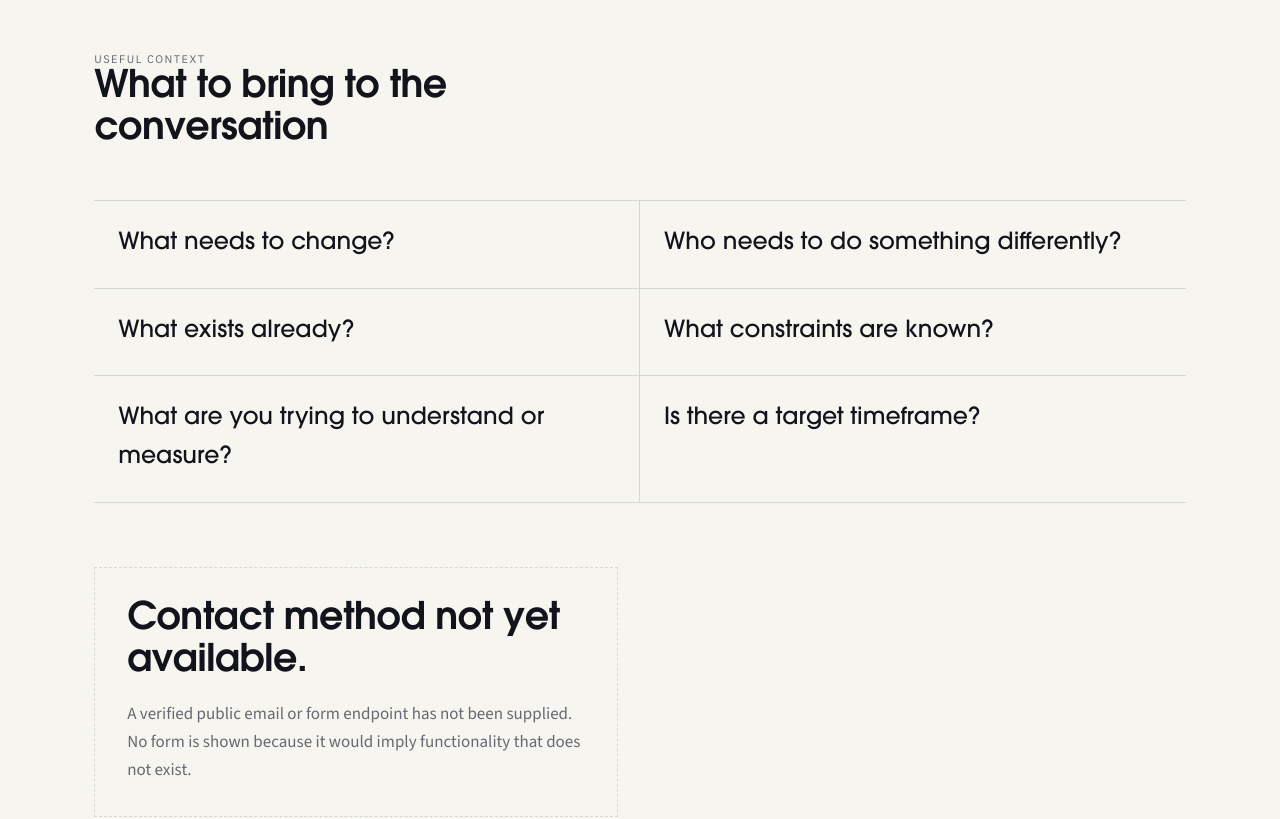
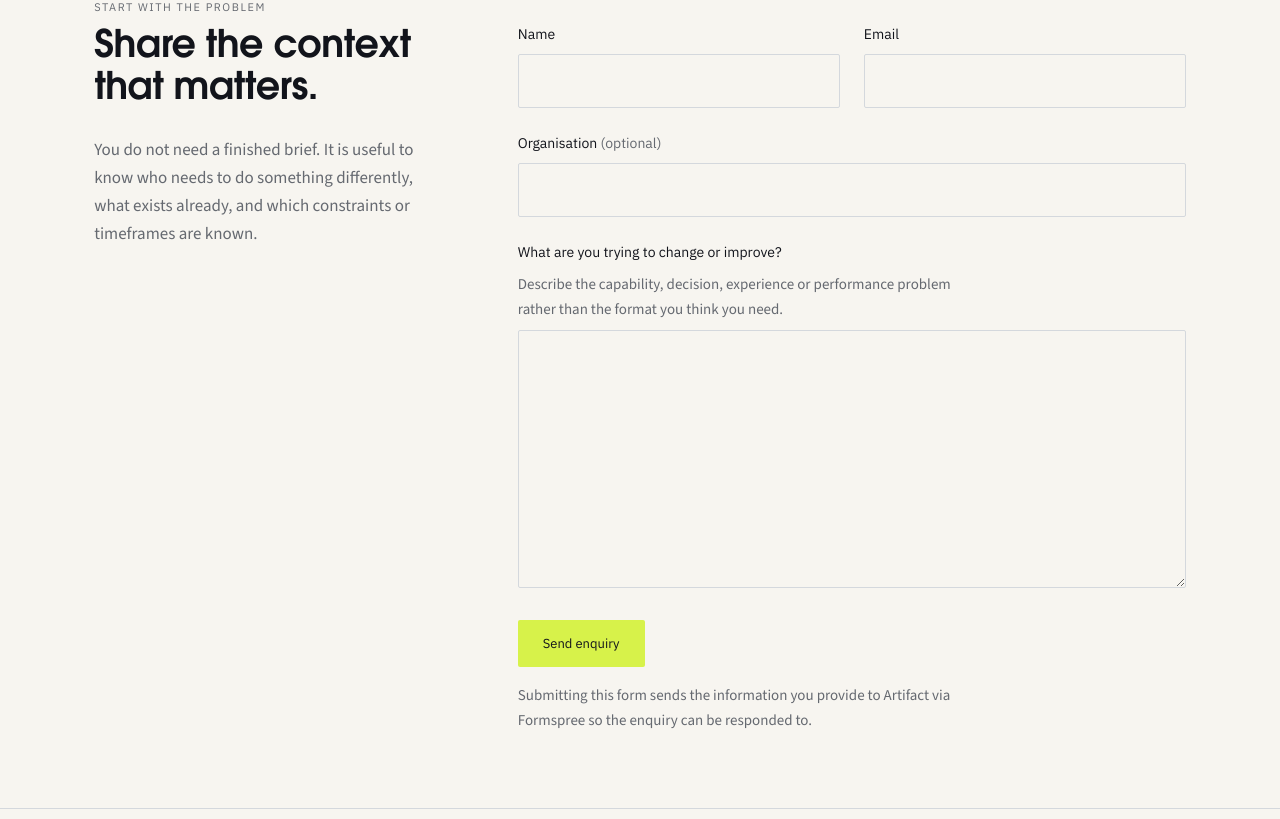
Before and after one commit to glennhammond/artifact-learning-site, a React (Vite) app: page /contact in a window 1280 px wide. Shown: the part 600-1419 px from the top of the page. Built offline with nearby package versions, Linux system fonts and the light colour scheme.

Commit message:
feat: refine Ink hero Signal and integrate contact form

```diff
--- a/package.json
+++ b/package.json
@@ -15,6 +15,7 @@
     "@fontsource/ibm-plex-mono": "^5.3.0",
     "@fontsource/ibm-plex-sans": "^5.3.0",
     "@fontsource/source-sans-3": "^5.3.0",
+    "@formspree/react": "^3.0.0",
     "react": "^18.3.1",
     "react-dom": "^18.3.1",
     "react-router-dom": "^6.26.2"
--- a/src/content/site.ts
+++ b/src/content/site.ts
@@ -82,12 +82,3 @@ export const workDetails = {
     status: "Maturity is stated per layer; representative proof is used where real captures are not publication-ready.",
   },
 } as const;
-
-export const contactPrompts = [
-  "What needs to change?",
-  "Who needs to do something differently?",
-  "What exists already?",
-  "What constraints are known?",
-  "What are you trying to understand or measure?",
-  "Is there a target timeframe?",
-];
--- /dev/null
+++ b/src/site/ContactForm.css
@@ -0,0 +1,132 @@
+.site-contact-layout {
+  display: grid;
+  grid-template-columns: minmax(0, 1fr);
+  gap: var(--space-8);
+  align-items: start;
+}
+
+.site-contact-context h2 {
+  margin-block: var(--space-3) var(--space-5);
+}
+
+.site-contact-context p:last-child {
+  max-width: 48ch;
+  color: var(--color-text-secondary);
+}
+
+.site-contact-form {
+  display: grid;
+  grid-template-columns: minmax(0, 1fr);
+  gap: var(--space-5);
+  padding-block-start: var(--space-5);
+  border-block-start: var(--border-thickness) solid var(--color-ink);
+}
+
+.site-contact-form__field {
+  display: grid;
+  gap: var(--space-2);
+  align-content: start;
+}
+
+.site-contact-form__field label {
+  font-family: var(--type-ui);
+  font-size: var(--text-ui-nav);
+  font-weight: var(--weight-ui-strong);
+}
+
+.site-contact-form__field label span,
+.site-contact-form__hint,
+.site-contact-form__privacy {
+  color: var(--color-text-secondary);
+  font-weight: var(--weight-body);
+}
+
+.site-contact-form__hint,
+.site-contact-form__privacy {
+  max-width: 62ch;
+  font-size: var(--text-small);
+}
+
+.site-contact-form input,
+.site-contact-form textarea {
+  width: 100%;
+  border: var(--border-thickness) solid var(--color-border);
+  border-radius: var(--radius-control);
+  background: var(--color-paper);
+  color: var(--color-ink);
+  font: inherit;
+}
+
+.site-contact-form input {
+  min-height: 48px;
+  padding: var(--space-3) var(--space-4);
+}
+
+.site-contact-form textarea {
+  min-height: 12rem;
+  padding: var(--space-4);
+  resize: vertical;
+}
+
+.site-contact-form input[aria-invalid="true"],
+.site-contact-form textarea[aria-invalid="true"] {
+  border-color: var(--color-semantic-error);
+}
+
+.site-contact-form__error,
+.site-contact-form__submission-error {
+  color: var(--color-semantic-error);
+  font-size: var(--text-small);
+}
+
+.site-contact-form__submission-error {
+  padding: var(--space-4);
+  border-inline-start: 3px solid currentColor;
+}
+
+.site-contact-form__submit {
+  display: grid;
+  justify-items: start;
+  gap: var(--space-4);
+  margin-block-start: var(--space-2);
+}
+
+.site-contact-success {
+  padding-block-start: var(--space-5);
+  border-block-start: var(--border-thickness) solid var(--color-ink);
+}
+
+.site-contact-success__marker {
+  display: block;
+  width: 2.5rem;
+  height: 4px;
+  margin-block-end: var(--space-5);
+  background: var(--color-signal);
+}
+
+.site-contact-success h2 {
+  margin-block-end: var(--space-4);
+}
+
+.site-contact-success p {
+  max-width: 48ch;
+  color: var(--color-text-secondary);
+}
+
+@media (min-width: 760px) {
+  .site-contact-form {
+    grid-template-columns: repeat(2, minmax(0, 1fr));
+    gap: var(--space-5);
+  }
+
+  .site-contact-form__field--wide {
+    grid-column: 1 / -1;
+  }
+}
+
+@media (min-width: 960px) {
+  .site-contact-layout {
+    grid-template-columns: minmax(240px, 4fr) minmax(0, 8fr);
+    gap: clamp(3rem, 7vw, 7rem);
+  }
+}
--- /dev/null
+++ b/src/site/ContactForm.tsx
@@ -0,0 +1,83 @@
+import { useEffect, useRef } from "react";
+import { useForm, ValidationError } from "@formspree/react";
+import { Button } from "../design-system/Button";
+import "./ContactForm.css";
+
+interface ContactFields {
+  [key: string]: string;
+  name: string;
+  email: string;
+  organisation: string;
+  message: string;
+}
+
+type ContactFieldName = "name" | "email" | "organisation" | "message";
+
+const formId = "mqanpoeg";
+
+export function ContactForm() {
+  const [state, handleSubmit] = useForm<ContactFields>(formId);
+  const successRef = useRef<HTMLDivElement>(null);
+  const fieldHasError = (field: ContactFieldName) => Boolean(state.errors?.getFieldErrors(field).length);
+  const hasFormError = Boolean(state.errors?.getFormErrors().length);
+  const nameHasError = fieldHasError("name");
+  const emailHasError = fieldHasError("email");
+  const organisationHasError = fieldHasError("organisation");
+  const messageHasError = fieldHasError("message");
+
+  useEffect(() => {
+    if (state.succeeded) successRef.current?.focus();
+  }, [state.succeeded]);
+
+  if (state.succeeded) {
+    return (
+      <div className="site-contact-success" role="status" tabIndex={-1} ref={successRef}>
+        <span className="site-contact-success__marker" aria-hidden="true" />
+        <h2>Thank you. Your message has been sent.</h2>
+        <p>I'll be in touch after I've reviewed the context you've provided.</p>
+      </div>
+    );
+  }
+
+  return (
+    <form className="site-contact-form" onSubmit={handleSubmit} aria-labelledby="enquiry-heading" aria-busy={state.submitting}>
+      <div className="site-contact-form__field">
+        <label htmlFor="contact-name">Name</label>
+        <input id="contact-name" name="name" type="text" autoComplete="name" required aria-invalid={nameHasError || undefined} aria-describedby={nameHasError ? "contact-name-error" : undefined} />
+        <ValidationError<ContactFields> id="contact-name-error" className="site-contact-form__error" prefix="Name" field="name" errors={state.errors} />
+      </div>
+
+      <div className="site-contact-form__field">
+        <label htmlFor="contact-email">Email</label>
+        <input id="contact-email" name="email" type="email" autoComplete="email" required aria-invalid={emailHasError || undefined} aria-describedby={emailHasError ? "contact-email-error" : undefined} />
+        <ValidationError<ContactFields> id="contact-email-error" className="site-contact-form__error" prefix="Email" field="email" errors={state.errors} />
+      </div>
+
+      <div className="site-contact-form__field site-contact-form__field--wide">
+        <label htmlFor="contact-organisation">Organisation <span>(optional)</span></label>
+        <input id="contact-organisation" name="organisation" type="text" autoComplete="organization" aria-invalid={organisationHasError || undefined} aria-describedby={organisationHasError ? "contact-organisation-error" : undefined} />
+        <ValidationError<ContactFields> id="contact-organisation-error" className="site-contact-form__error" prefix="Organisation" field="organisation" errors={state.errors} />
+      </div>
+
+      <div className="site-contact-form__field site-contact-form__field--wide">
+        <label htmlFor="contact-message">What are you trying to change or improve?</label>
+        <p id="contact-message-hint" className="site-contact-form__hint">Describe the capability, decision, experience or performance problem rather than the format you think you need.</p>
+        <textarea id="contact-message" name="message" rows={8} required aria-invalid={messageHasError || undefined} aria-describedby={`contact-message-hint${messageHasError ? " contact-message-error" : ""}`} />
+        <ValidationError<ContactFields> id="contact-message-error" className="site-contact-form__error" prefix="Learning challenge" field="message" errors={state.errors} />
+      </div>
+
+      <div className="site-contact-form__submit site-contact-form__field--wide">
+        {hasFormError && (
+          <div className="site-contact-form__submission-error" role="alert">
+            <p>Something prevented the message from being sent. Check the details above and try again.</p>
+            <ValidationError<ContactFields> errors={state.errors} />
+          </div>
+        )}
+        <Button variant="primary" disabled={state.submitting} type="submit">
+          {state.submitting ? "Sending…" : "Send enquiry"}
+        </Button>
+        <p className="site-contact-form__privacy">Submitting this form sends the information you provide to Artifact via Formspree so the enquiry can be responded to.</p>
+      </div>
+    </form>
+  );
+}
--- a/src/site/pages/ContactPage.tsx
+++ b/src/site/pages/ContactPage.tsx
@@ -1,5 +1,6 @@
 import { Container } from "../../components/layout/Container";
-import { contactPrompts, definitionEngagement } from "../../content/site";
+import { definitionEngagement } from "../../content/site";
+import { ContactForm } from "../ContactForm";
 import { PageIntro } from "../PageIntro";
 import { SiteShell } from "../SiteShell";
 import { usePageMeta } from "../usePageMeta";
@@ -9,8 +10,19 @@ export function ContactPage() {
   usePageMeta("Discuss a learning challenge – Artifact", "Prepare for an initial conversation with Artifact Learning about a learning, capability or experience problem.");
   return (
     <SiteShell>
-      <PageIntro eyebrow="Contact" title="Discuss a learning challenge." intro="An initial conversation is most useful when it begins with what needs to change, not a predetermined format or technology." aside={<p>No public contact destination is configured yet. This page does not collect or submit information.</p>} />
-      <section className="site-section" aria-labelledby="bring-heading"><Container width="content"><p className="kicker">Useful context</p><h2 id="bring-heading" className="site-section__heading">What to bring to the conversation</h2><ul className="site-contact-prompts">{contactPrompts.map((prompt) => <li key={prompt}>{prompt}</li>)}</ul><div className="site-contact-hook"><h2>Contact method not yet available.</h2><p>A verified public email or form endpoint has not been supplied. No form is shown because it would imply functionality that does not exist.</p></div></Container></section>
+      <PageIntro tone="ink" eyebrow="Contact" title="Discuss a learning challenge." intro="An initial conversation is most useful when it begins with what needs to change, not a predetermined format or technology." />
+      <section className="site-section" aria-labelledby="enquiry-heading">
+        <Container width="content">
+          <div className="site-contact-layout">
+            <div className="site-contact-context">
+              <p className="kicker">Start with the problem</p>
+              <h2 id="enquiry-heading">Share the context that matters.</h2>
+              <p>You do not need a finished brief. It is useful to know who needs to do something differently, what exists already, and which constraints or timeframes are known.</p>
+            </div>
+            <ContactForm />
+          </div>
+        </Container>
+      </section>
       <section className="site-section" aria-labelledby="definition-contact-heading"><Container width="content"><div className="site-prose-grid"><div className="site-prose-block"><p className="kicker">Possible next step</p><h2 id="definition-contact-heading">{definitionEngagement.name}</h2><p>{definitionEngagement.intro}</p></div><div className="site-prose-block"><h2>Not a compulsory package.</h2><p>{definitionEngagement.note}</p></div></div></Container></section>
     </SiteShell>
   );
--- a/src/site/pages/pages.css
+++ b/src/site/pages/pages.css
@@ -41,10 +41,3 @@
 .site-platform-layer { display: grid; grid-template-columns: 1fr; gap: var(--space-4); padding-block: var(--space-6); border-block-end: var(--border-thickness) solid var(--color-border); }
 .site-platform-layer p { color: var(--color-text-secondary); }
 @media (min-width: 760px) { .site-platform-layer { grid-template-columns: minmax(220px, 4fr) minmax(0, 8fr); } }
-
-.site-contact-prompts { display: grid; grid-template-columns: 1fr; margin-block-start: var(--space-7); border-block-start: var(--border-thickness) solid var(--color-border); }
-.site-contact-prompts li { padding: var(--space-5) 0; border-block-end: var(--border-thickness) solid var(--color-border); font-family: var(--type-heading); font-size: var(--text-h3); }
-@media (min-width: 760px) { .site-contact-prompts { grid-template-columns: repeat(2, 1fr); } .site-contact-prompts li { padding-inline: var(--space-5); border-inline-end: var(--border-thickness) solid var(--color-border); } .site-contact-prompts li:nth-child(2n) { border-inline-end: 0; } }
-.site-contact-hook { max-width: 62ch; margin-block-start: var(--space-8); padding: var(--space-6); border: var(--border-thickness) dashed var(--color-border); }
-.site-contact-hook h2 { margin-block-end: var(--space-4); }
-.site-contact-hook p { color: var(--color-text-secondary); }
--- a/src/site/site.css
+++ b/src/site/site.css
@@ -42,10 +42,13 @@
   font-size: var(--text-small);
 }
 
-.site-page-intro--ink .kicker,
 .site-page-intro--ink .site-page-intro__lead,
 .site-page-intro--ink .site-page-intro__aside {
   color: var(--color-text-subtle);
+}
+
+.site-page-intro--ink .kicker {
+  color: var(--color-signal);
 }
 
 .site-page-intro--ink .site-page-intro__aside {
--- a/src/styles/global.css
+++ b/src/styles/global.css
@@ -56,6 +56,7 @@ h3 {
 a:focus-visible,
 button:focus-visible,
 input:focus-visible,
+textarea:focus-visible,
 [tabindex]:focus-visible {
   outline: none;
   box-shadow: var(--focus-ring);
```
Also changed, not shown: 3 other files (tests, documents, lock files or other folders).
